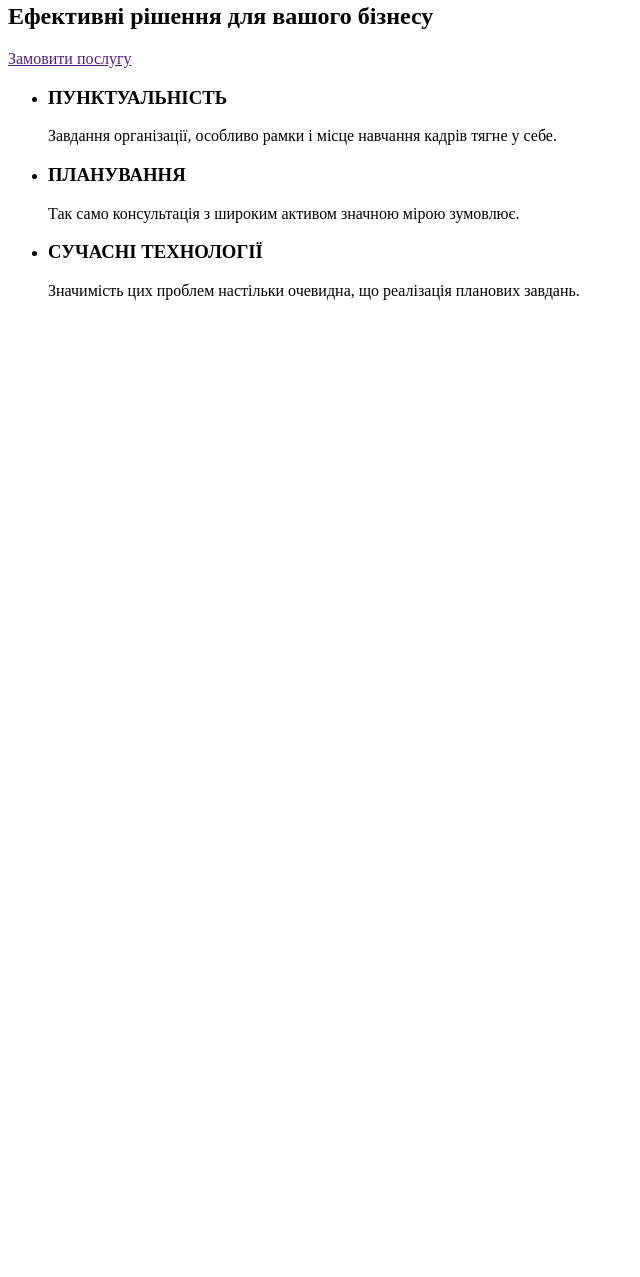
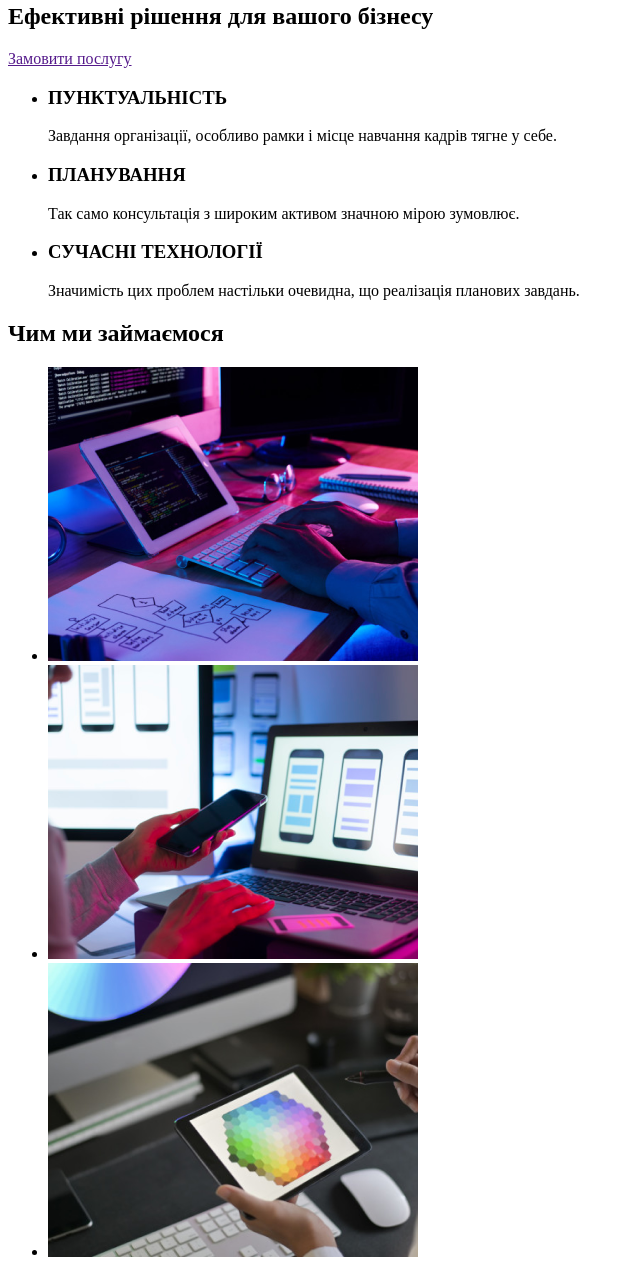
Before and after one commit to Demiurge232/goit-markup-hw-01, a plain HTML site: page index.html in a window 1280 px wide. Shown: the part 667-1944 px from the top of the page, without its empty margins (0-640 px from the left). Before the commit the page ends 983 px from the top, so only its background shows below. Drawn offline with Linux system fonts and the light colour scheme.

Commit message:
Додавання секції  "Чим ми займаємося"

```diff
--- a/index.html
+++ b/index.html
@@ -45,6 +45,15 @@
                 </li>
             </ul>
         </section>
+        <!--Чим ми займаємося-->
+        <section>
+            <h2>Чим ми займаємося</h2>
+            <ul>
+                <li><img src="./image/img.png" alt="Чим ми займаємося"></li>
+                <li><img src="./image/img (1).png" alt="Чим ми займаємося"></li>
+                <li><img src="./image/img (2).png" alt="Чим ми займаємося"></li>
+            </ul>
+        </section>
     </main>
 
 </body>
```
